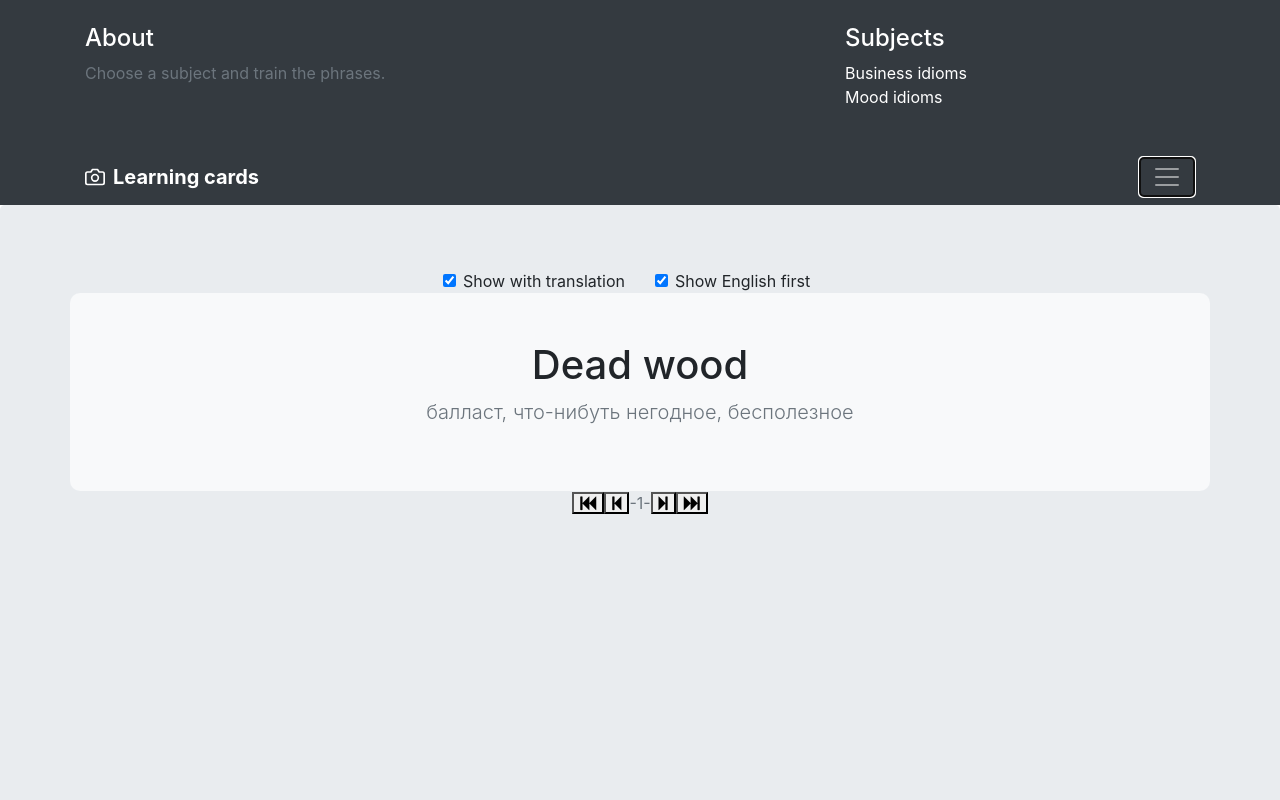
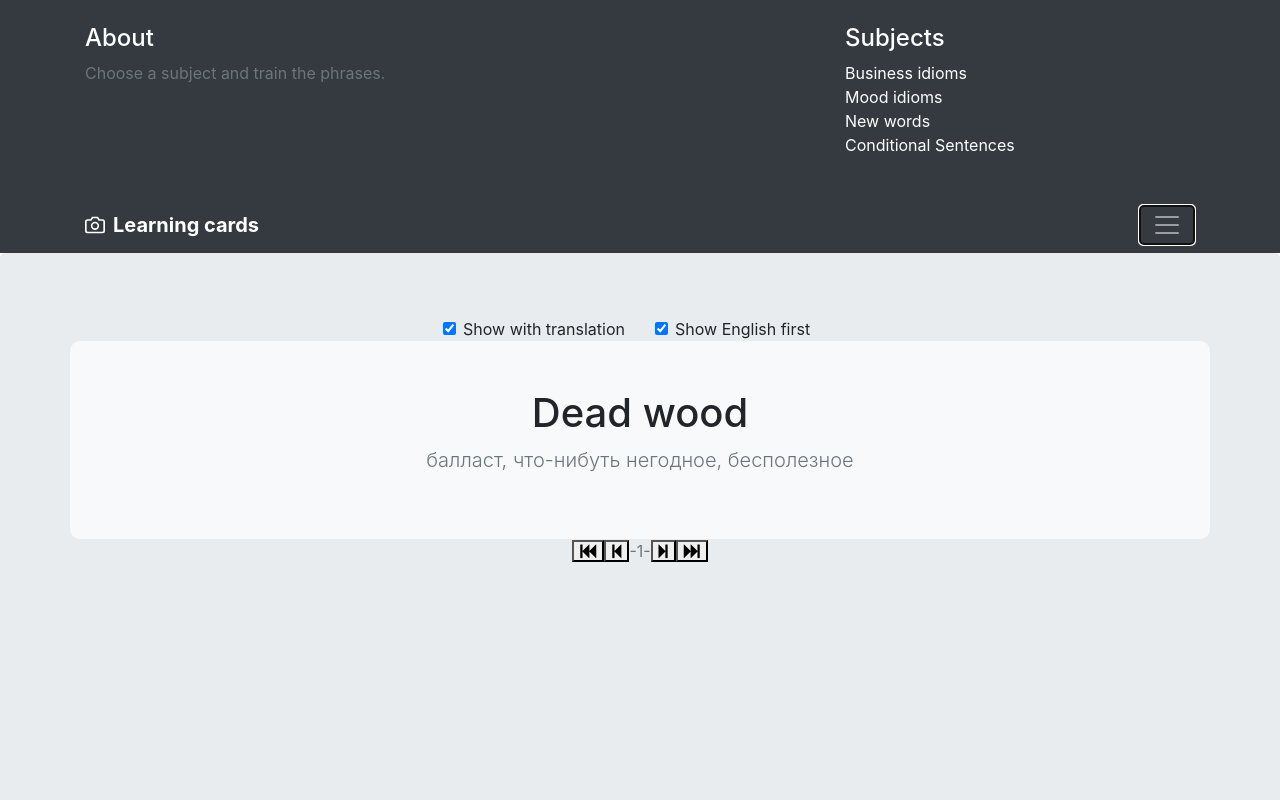
Before and after one commit to sergii-zhuravel/learning-cards, a React (Create React App) app: page / in a window 1280 px wide. Both pictures are taken after a click on the button 1167 px from the left and 28 px from the top of the page. Shown: the top 800 px of the page. Built offline with nearby package versions, Linux system fonts and the light colour scheme.

Commit message:
Refactored, added new blocks

```diff
--- a/src/App.js
+++ b/src/App.js
@@ -2,6 +2,8 @@ import React, { Component } from 'react';
 import logo from './logo.svg';
 import './App.css';
 import 'bootstrap/dist/css/bootstrap.css';
+import BiCards from './BiCards';
+import NewWords from './NewWords';
 
 class App extends Component {
 
@@ -42,13 +44,18 @@ class App extends Component {
       currentCard: 0,
       fullCard: true,
       englishFirst: true,
-      cards: []
+      cards: [],
+      mode: 'cards'
     }
     this.onClickHandler = this.onClickHandler.bind(this)
   }
 
   componentWillMount() {
     this.setInitialState();
+  }
+
+  changeRootState(object) {
+    this.setState(object)
   }
 
   onClickHandler() {
@@ -97,6 +104,48 @@ class App extends Component {
       ]
     }))
   }
+  onNewWordsClick() {
+    this.setState(prevState => ({
+      isMenuOpen: false,
+      currentCard: 0,
+      fullCard: true,
+      englishFirst: true,
+      cards: [
+        {source: "Disposable", translate: "A disposable product is intended to be thrown away after use"},
+        {source: "Guilt-ridden", translate: "filled with feelings of guilt"},
+        {source: "Remorse", translate: "Remorse is an emotional expression of personal regret felt by a person after they have committed an act which they deem to be shameful, hurtful, or violent."},
+        {source: "Reckon", translate: "Opinion or recalculation"},
+        {source: "Rumor", translate: "A currently circulating story or report of uncertain or doubtful truth."},
+        {source: "Pillars", translate: "a tall vertical structure of stone, wood, or metal, used as a support for a building, or as an ornament or monument.."},
+        {source: "Rumor", translate: "A currently circulating story or report of uncertain or doubtful truth."},
+      ]
+    }))
+  }
+  onCondtionsClick() {
+    this.setState(prevState => ({
+      isMenuOpen: false,
+      currentCard: 0,
+      fullCard: true,
+      englishFirst: true,
+      cards: [
+        {
+          source: "Type 1: It is possible and also very likely that the condition will be fulfilled.",
+          translate: "Form: if + Simple Present, will-Future",
+          examples: ["Example: If I find her address, I’ll send her an invitation."]
+        },
+        {
+          source: "Type 2: It is possible but very unlikely, that the condition will be fulfilled.",
+          translate: "Form: if + Simple Past, Conditional I (= would + Infinitive)",
+          examples: ["Example: If I found her address, I would send her an invitation."]
+        },
+        {
+          source: "Type 3: It is impossible that the condition will be fulfilled because it refers to the past.",
+          translate: "Form: if + Past Perfect, Conditional II (= would + have + Past Participle)",
+          examples: ["Example: If I had found her address, I would have sent her an invitation."]
+        },
+      ]
+    }))
+  }
 
   render() {
     return (
@@ -114,6 +163,8 @@ class App extends Component {
                   <ul className="list-unstyled">
                     <li><a onClick={() => {this.setInitialState()}} href="#" className="text-white">Business idioms</a></li>
                     <li><a onClick={() => {this.onMoodIdiomsClick()}} href="#" className="text-white">Mood idioms</a></li>
+                    <li><a onClick={() => {this.onNewWordsClick()}} href="#" className="text-white">New words</a></li>
+                    <li><a onClick={() => {this.onCondtionsClick()}} href="#" className="text-white">Conditional Sentences</a></li>
                   </ul>
                 </div>
               </div>
@@ -132,44 +183,17 @@ class App extends Component {
           </div>
         </header>
         <main>
-          <section  className="jumbotron specialjum text-center">
-            <div>
-              <form action="" className="" >
-                <div className="d-flex justify-content-center">
-                  <div className="col-md-6 text-right">
-                    <div className="form-check">
-                      <label className="form-check-label">
-                        <input onChange={() => this.toggleFullCards()} className="form-check-input" type="checkbox" checked={this.state.fullCard} />
-                        Show with translation
-                      </label>
-                    </div>
-                  </div>
-                  <div className="col-md-6 text-left">
-                    <div className="form-check">
-                      <label className="form-check-label">
-                        <input onChange={() => this.reverseCards()} className="form-check-input" type="checkbox" checked={this.state.englishFirst} />
-                        Show English first
-                    </label>
-                    </div>
-                  </div>
-                </div>
-                </form>
-            </div>
-                <div onClick={this.onClickHandler} style={{cursor:'pointer', borderRadius: 10}} className="container bg-light box-shadow py-5">
-                  <h1 className="jumbotron-heading">{this.state.cards[this.state.currentCard].source}</h1>
-                  {this.state.fullCard &&
-                    <p className="lead text-muted">{this.state.cards[this.state.currentCard].translate}</p>
-                  }
-                </div>
-                <div className="text-muted">
-                  <button onClick={ () => {this.setState({currentCard: 0})} } className="fa fa-fast-backward"></button>
-                  <button onClick={ () => {this.setState({currentCard:this.state.currentCard != 0 ? this.state.currentCard - 1 : 0})} } className="fa fa-step-backward"></button>
-                  -{this.state.currentCard + 1}-
-                  <button onClick={ () => {this.setState({currentCard:this.state.currentCard < this.state.cards.length-1 ? this.state.currentCard + 1 : this.state.cards.length-1})} } className="fa fa-step-forward"></button>
-                  <button onClick={ () => {this.setState({currentCard: this.state.cards.length-1})} } className="fa fa-fast-forward"></button>
-
-                </div>
-          </section>
+          {this.state.mode === 'cards' &&
+            <BiCards state={this.state}
+              changeRootState={this.changeRootState.bind(this)}
+              toggleFullCards={this.toggleFullCards.bind(this)}
+              reverseCards={this.reverseCards.bind(this)}
+              onClickHandler={this.onClickHandler.bind(this)}
+            />
+          }
+          {this.state.mode === 'new-words' &&
+            <NewWords />
+          }
         </main>
       </div>
     );
--- /dev/null
+++ b/src/BiCards.jsx
@@ -0,0 +1,45 @@
+import React from 'react'
+
+const BiCards = ({state, changeRootState, toggleFullCards, reverseCards, onClickHandler} = state) =>
+  <section className="jumbotron specialjum text-center">
+    <div>
+      <form action="" className="" >
+        <div className="d-flex justify-content-center">
+          <div className="col-md-6 text-right">
+            <div className="form-check">
+              <label className="form-check-label">
+                <input onChange={() => toggleFullCards()} className="form-check-input" type="checkbox" checked={state.fullCard} />
+                Show with translation
+          </label>
+            </div>
+          </div>
+          <div className="col-md-6 text-left">
+            <div className="form-check">
+              <label className="form-check-label">
+                <input onChange={() => reverseCards()} className="form-check-input" type="checkbox" checked={state.englishFirst} />
+                Show English first
+              </label>
+            </div>
+          </div>
+        </div>
+      </form>
+    </div>
+    <div onClick={onClickHandler} style={{ cursor: 'pointer', borderRadius: 10 }} className="container bg-light box-shadow py-5">
+      <h1 className="jumbotron-heading">{state.cards[state.currentCard].source}</h1>
+      {state.fullCard &&
+        <p className="lead text-muted">{state.cards[state.currentCard].translate}</p>
+      }
+      {state.cards[state.currentCard].examples &&
+          state.cards[state.currentCard].examples.map((example, index) => <span key={index} style={{color:'Green'}}>{example}</span>)
+      }
+    </div>
+    <div className="text-muted">
+      <button onClick={() => { changeRootState({ currentCard: 0 }) }} className="fa fa-fast-backward"></button>
+      <button onClick={() => { changeRootState({ currentCard: state.currentCard != 0 ? state.currentCard - 1 : 0 }) }} className="fa fa-step-backward"></button>
+      -{state.currentCard + 1}-
+      <button onClick={() => { changeRootState({ currentCard: state.currentCard < state.cards.length - 1 ? state.currentCard + 1 : state.cards.length - 1 }) }} className="fa fa-step-forward"></button>
+      <button onClick={() => { changeRootState({ currentCard: state.cards.length - 1 }) }} className="fa fa-fast-forward"></button>
+    </div>
+  </section>
+
+export default BiCards
--- /dev/null
+++ b/src/NewWords.jsx
@@ -0,0 +1,8 @@
+import React from 'react'
+
+const NewWords = () =>
+  <section className="jumbotron specialjum text-center">
+    New Words
+  </section>
+
+export default NewWords
```
